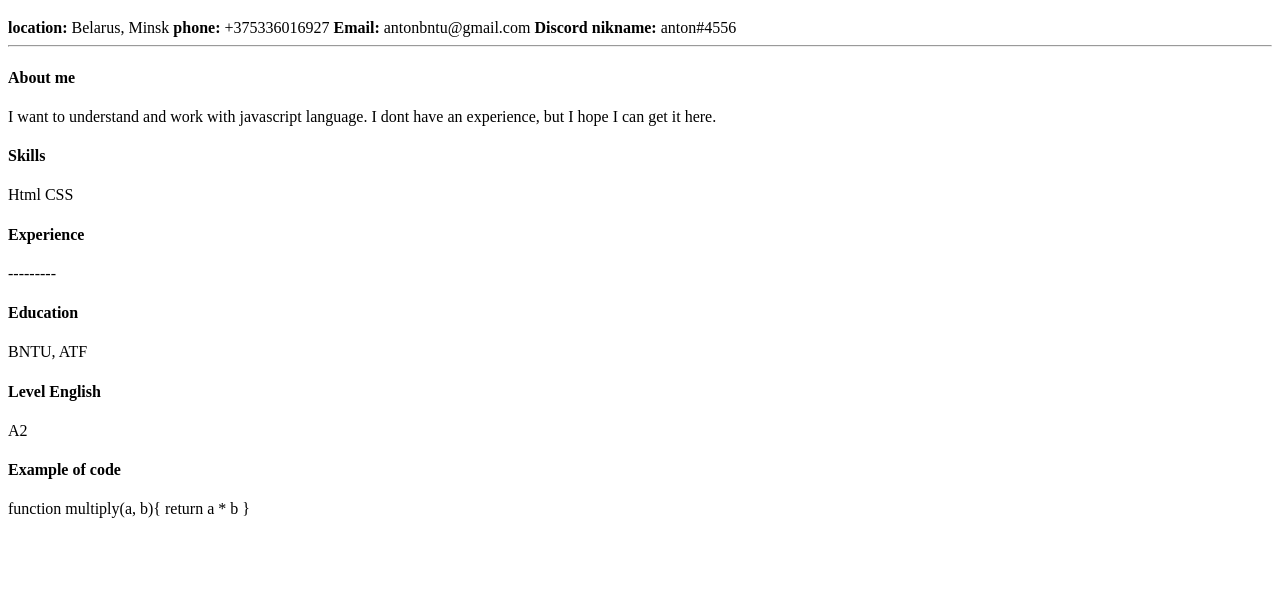
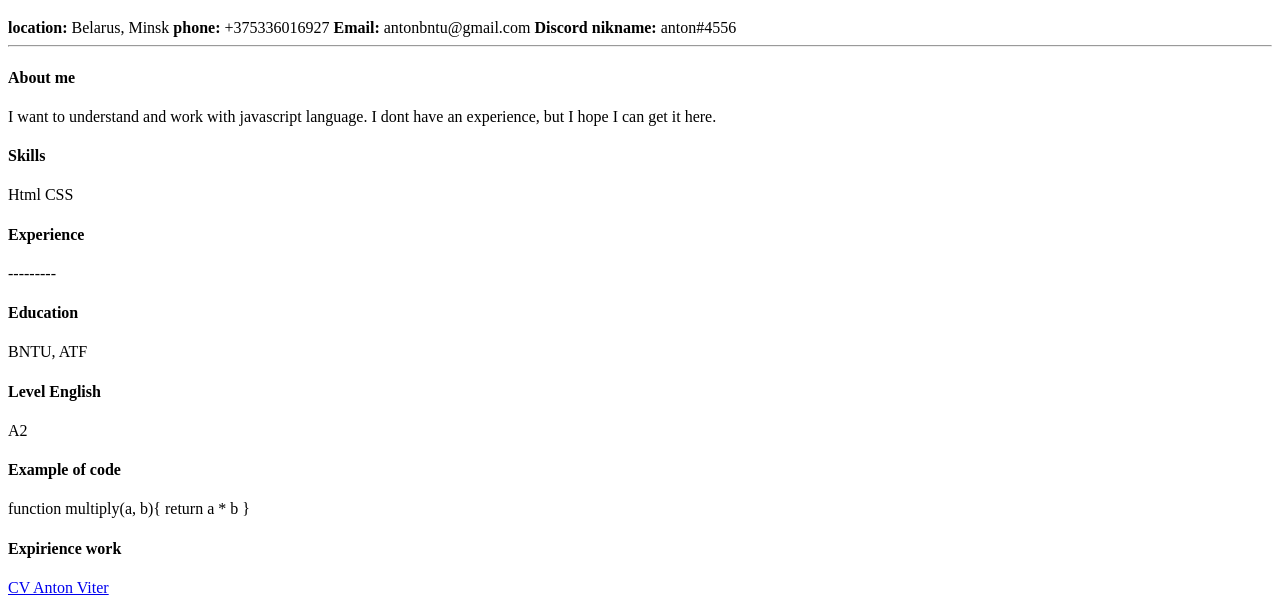
Before and after one commit to antonvit1/rsschool-cv, a plain HTML site: page index.html in a window 1280 px wide. Shown: the part 434-1039 px from the top of the page. Before the commit the page ends 960 px from the top, so only its background shows below. Drawn offline with Linux system fonts and the light colour scheme.

Commit message:
feat: add url

```diff
--- a/index.html
+++ b/index.html
@@ -2,10 +2,7 @@
 <html lang ="en">
     <head>
         <meta charset = "utf-8">
-        <meta name="description" content="The HTML5 Herald">
-        <meta name="author" content="SitePoint">
-
-        <link rel="stylesheet" href="styles.css?v=1.0">
+               <link rel="stylesheet" href="styles.css?v=1.0">
         <title> CV Anton Viter</title>
 
     </head>
@@ -18,16 +15,13 @@
         <b>location:</b>
             Belarus, Minsk
 
-
         <b>phone:</b>
             +375336016927
 
-
-        <b>Email:</b>
+            <b>Email:</b>
         antonbntu@gmail.com
 
-
-        <b>Discord nikname:</b>
+           <b>Discord nikname:</b>
             anton#4556
 
     </div>
@@ -49,7 +43,7 @@
      function multiply(a, b){
         return a * b
        }
-
-
+       <h4>Expirience work</h4>
+       <a href="https://antonvit1.github.io/rsschool-cv/">CV Anton Viter</a>
       </body>
 </html>
```
